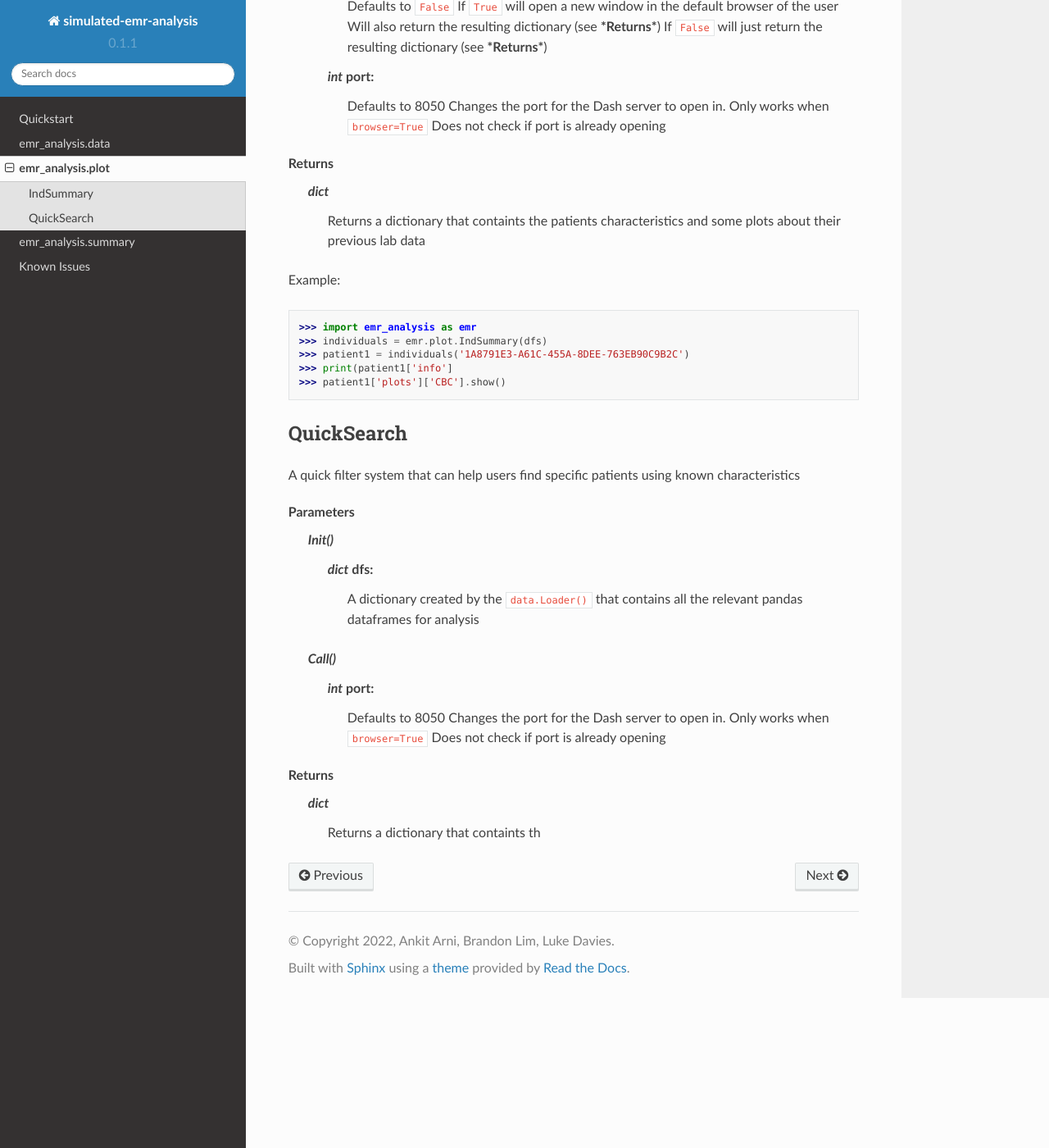
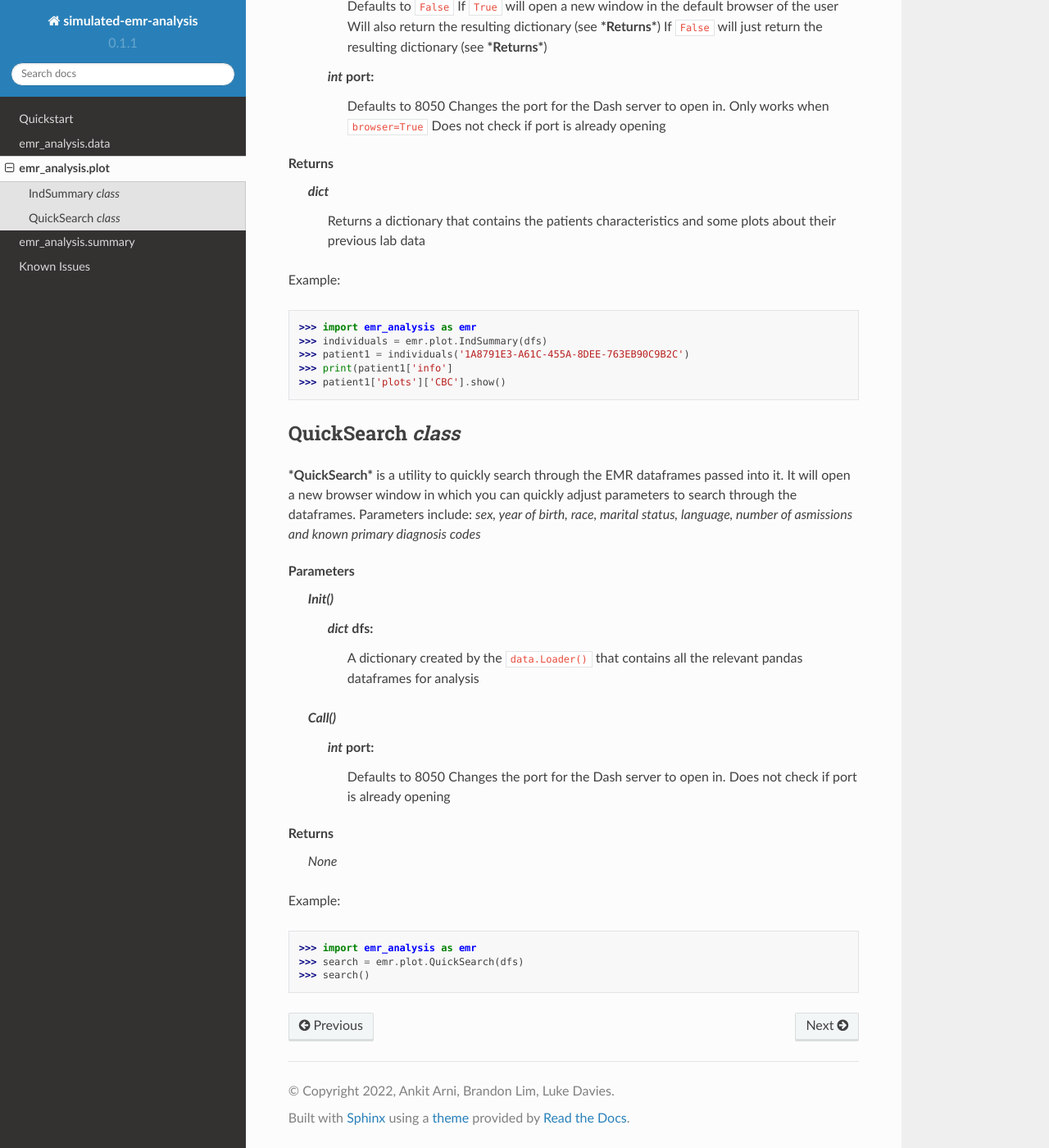
Before and after one commit to beml201/simulated-emr-analysis-docs, a Sphinx documentation site: the page built from docs/source/plot.rst, in a window 1280 px wide and 1400 px high, scrolled down 613 px. Shown: the whole window at 82% size. Built offline with Sphinx 7.4.7 and the Read the Docs theme 2.0.0, drawn with Linux system fonts in a browser that asks for light colours.

Commit message:
Updated files

```diff
--- a/docs/source/plot.rst
+++ b/docs/source/plot.rst
@@ -3,8 +3,8 @@ emr_analysis.plot
 
 .. _IndSummary:
 
-IndSummary
-----------
+IndSummary *class*
+------------------
 Provides a summary of a specific patient as both text and a graph
 set ``browser=True`` to open the interactive graphs of the patients lab values in a plotly server
 
@@ -27,7 +27,7 @@ set ``browser=True`` to open the interactive graphs of the patients lab values i
 
 **Returns**
     *dict*
-        Returns a dictionary that containts the patients characteristics and some plots about their previous lab data
+        Returns a dictionary that contains the patients characteristics and some plots about their previous lab data
 
 Example:
 
@@ -39,10 +39,13 @@ Example:
 
 .. _QuickSearch:
 
-QuickSearch
------------
+QuickSearch *class*
+-------------------
 
-A quick filter system that can help users find specific patients using known characteristics
+***QuickSearch*** is a utility to quickly search through the EMR dataframes passed into it.
+It will open a new browser window in which you can quickly adjust parameters to search through the dataframes.
+Parameters include: *sex, year of birth, race, marital status, language, number of asmissions and known primary diagnosis codes*
+
 
 **Parameters**
     *Init()*
@@ -51,9 +54,14 @@ A quick filter system that can help users find specific patients using known cha
     *Call()*
         *int* port:
             Defaults to 8050
-            Changes the port for the Dash server to open in. Only works when ``browser=True``
+            Changes the port for the Dash server to open in.
             Does not check if port is already opening
 
 **Returns**
-    *dict*
-        Returns a dictionary that containts th
+    *None*
+
+Example:
+
+>>> import emr_analysis as emr
+>>> search = emr.plot.QuickSearch(dfs)
+>>> search()
```
